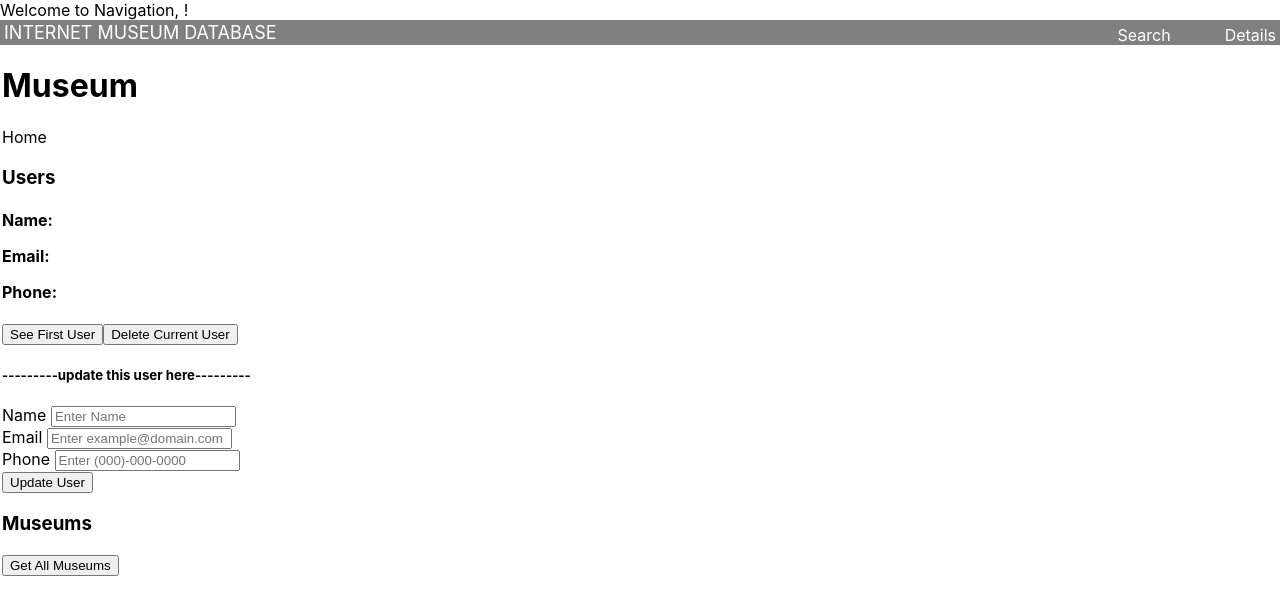
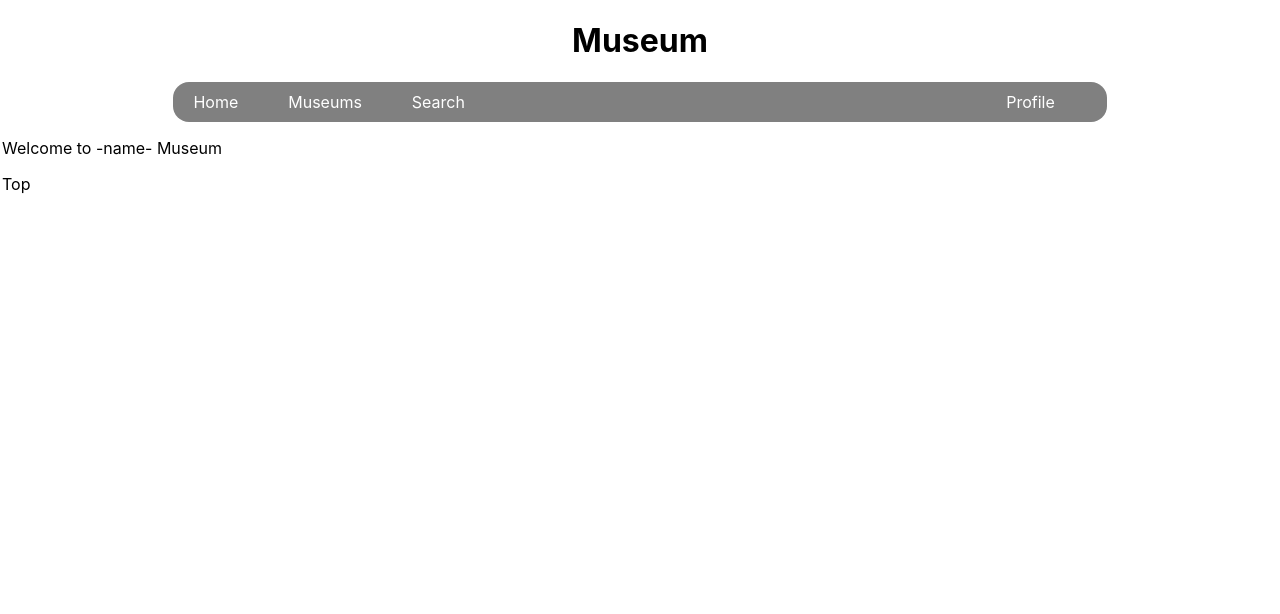
Before and after one commit to kshitijnair/CS5610-museum, a React (Create React App) app in the folder client/museum/: page / in a window 1280 px wide. Shown: the top 614 px of the page. Built offline with nearby package versions, Linux system fonts and the light colour scheme.

Commit message:
navigation with react routers added

```diff
--- a/client/museum/package.json
+++ b/client/museum/package.json
@@ -8,8 +8,10 @@
     "@testing-library/user-event": "^13.5.0",
     "react": "^18.2.0",
     "react-dom": "^18.2.0",
+    "react-responsive-carousel": "^3.2.23",
     "react-router-dom": "^6.4.3",
     "react-scripts": "5.0.1",
+    "react-slick": "^0.29.0",
     "web-vitals": "^2.1.4"
   },
   "scripts": {
--- a/client/museum/src/App.css
+++ b/client/museum/src/App.css
@@ -1,40 +1,5 @@
 .App {
   text-align: center;
-}
-
-.App-logo {
-  height: 40vmin;
-  pointer-events: none;
-}
-
-@media (prefers-reduced-motion: no-preference) {
-  .App-logo {
-    animation: App-logo-spin infinite 20s linear;
-  }
-}
-
-.App-header {
-  background-color: #282c34;
-  min-height: 100vh;
-  display: flex;
-  flex-direction: column;
-  align-items: center;
-  justify-content: center;
-  font-size: calc(10px + 2vmin);
-  color: white;
-}
-
-.App-link {
-  color: #61dafb;
-}
-
-@keyframes App-logo-spin {
-  from {
-    transform: rotate(0deg);
-  }
-  to {
-    transform: rotate(360deg);
-  }
 }
 
 .container{
@@ -43,13 +8,17 @@
 }
 
 .nav{
+  width: 70%;
+  margin: auto;
+  height: 2.5rem;
   background-color: grey;
+  border-radius: 1rem;
   color: white;
   display: flex;
   justify-content: space-between;
   align-items: stretch;
-  gap: 10px;
-  padding: 0 2px;
+  /* gap: 10px; */
+  padding: 0 20px;
 }
 
 .site-title{
@@ -57,11 +26,16 @@
 }
 
 .nav ul{
+  width: 100%;
   padding: 0;
   margin: 0;
   list-style: none;
   display: flex;
   gap: 50px;
+}
+
+.nav li:last-of-type{
+  margin-left: 55%;
 }
 
 .nav a{
@@ -70,13 +44,18 @@
   height: 100%;
   display: flex;
   align-items: center;
-  padding: 2px;
 }
 
 .nav li.active{
-  background-color: burlywood;
+  background-color: rgb(201, 114, 0);
+  color: green;
 }
 
 .nav li.hover{
 background-color: grey;
 }
+
+
+.title {
+  text-align: center;
+}
--- a/client/museum/src/App.js
+++ b/client/museum/src/App.js
@@ -9,25 +9,38 @@ import MuseumComponent from "./components/MuseumComponent";
 import Details from "./components/Details";
 import Search from "./components/Search";
 import Home from "./components/Home";
-import { Route, Routes } from "react-router-dom";
+import { Route, Routes, Link } from "react-router-dom";
 
 function App() {
   console.log(window.location);
 
   return (
     <>
-      <Navigation></Navigation>
+      <Navigation ></Navigation>
       <div className="container">
-        <h1>Museum </h1>
+        <h1 className="title">Museum </h1>
+        <nav className="nav">
+          <ul>
+            <li>
+              <Link to = "/">Home</Link>
+            </li>
+            <li>
+              <Link to = '/museums'>Museums</Link>
+            </li>
+            <li>
+              <Link to = '/search'>Search</Link>
+            </li>
+            <li>
+              <Link to = '/user'>Profile</Link>
+            </li>
+          </ul>
+        </nav>
         <Routes>
-          <Route path="/" element={<Home />} />
-          <Route path="/details" element={<Details />} />
-          <Route path="/search" element={<Search />} />
+            <Route path="/" element={<Home />} />
+            <Route path="/museums" element={<MuseumComponent />} />
+            <Route path="/search" element={<Search />} />
+            <Route path="/user" element={<UserComponent />}></Route>
         </Routes>
-
-        <Header title="Users" />
-        <UserComponent />
-        <MuseumComponent />
       </div>
     </>
   );
--- a/client/museum/src/components/Home.js
+++ b/client/museum/src/components/Home.js
@@ -1,5 +1,14 @@
 import React from "react";
+import TopMuseums from "./TopMuseums";
 
 export default function Home() {
-  return <div>Home</div>;
+  return (
+    <>
+      <div className="homePanel">
+        <p className="home-p">Welcome to -name- Museum</p>
+        <p className="home-p">Top</p>
+      </div>
+      <TopMuseums />
+    </>
+  );
 }
--- a/client/museum/src/components/MuseumComponent.js
+++ b/client/museum/src/components/MuseumComponent.js
@@ -2,35 +2,19 @@ import React from "react";
 import Header from "./Header";
 import Button from "./Button";
 import List from "./List";
-import { getMuseums } from "../methods";
 import { useState } from "react";
 
 const MuseumComponent = () => {
-  const [museumList, setList] = useState([
-    // {
-    //   id: 1,
-    //   name: 'MET'
-    // },
-    // {
-    //   id: 2,
-    //   name: "Unit London"
-    // },
-    // {
-    //   id: 3,
-    //   name: 'Vancouver Art Gallery'
-    // }
-  ]);
+  const [museumList, setList] = useState([]);
 
   async function getMuseums() {
-    // setList(museumList);
-    let museumList = {};
+    console.log("getting museums");
     const response = await fetch(
       "https://museum-server-ae4u.onrender.com/home/museums"
     );
-    const data = await response.json();
-    console.log(data);
-    setList(data);
-    console.log("getting museums");
+    const museumList = await response.json();
+    console.log(museumList);
+    setList(museumList);
   }
 
   return (
--- a/client/museum/src/components/Navigation.js
+++ b/client/museum/src/components/Navigation.js
@@ -1,19 +1,17 @@
 import React from "react";
 import { Link, useMatch, useResolvedPath } from "react-router-dom";
+// import UserComponent from "./components/UserComponent";
+// import MuseumComponent from "./components/MuseumComponent";
+import Details from "./Details";
+import Search from "./Search";
+import Home from "./Home";
+import { Route, Routes } from "react-router-dom";
+import MuseumComponent from "./MuseumComponent";
 
 const Navigation = ({ name }) => {
   return (
     <div>
-      <div>Welcome to Navigation, {name}!</div>
-      <nav className="nav">
-        <Link to="/" className="site-title">
-          INTERNET MUSEUM DATABASE
-        </Link>
-        <ul>
-          <CustomLink to="/search">Search</CustomLink>
-          <CustomLink to="/details">Details</CustomLink>
-        </ul>
-      </nav>
+
     </div>
   );
 };
@@ -21,7 +19,6 @@ const Navigation = ({ name }) => {
 function CustomLink({ to, children, ...props }) {
   const resolvedPath = useResolvedPath(to);
   const isActive = useMatch({ path: resolvedPath.pathname, end: true });
-
   return (
     <li className={isActive ? "active" : ""}>
       <Link to={to} {...props}>
--- /dev/null
+++ b/client/museum/src/components/TopMuseums.js
@@ -0,0 +1,28 @@
+import React from 'react'
+import { Carousel } from 'react-responsive-carousel';
+import Slider from "react-slick";
+
+const TopMuseums = () => {
+    const list = ([
+        {
+            name:'Museum 1',
+            description: 'museum 1 lorem epsum'
+        },
+        {
+            name:'Museum 2',
+            description: 'museum 2 lorem epsum'
+        },
+        {
+            name:'Museum 3',
+            description: 'museum 3 lorem epsum'
+        },
+    ])
+
+    return (
+        <div>
+
+        </div>
+    )
+}
+
+export default TopMuseums
--- /dev/null
+++ b/package.json
@@ -0,0 +1,5 @@
+{
+  "dependencies": {
+    "react-router-dom": "^6.4.3"
+  }
+}
```
Also changed, not shown: 1 other file (tests, documents, lock files or other folders).
